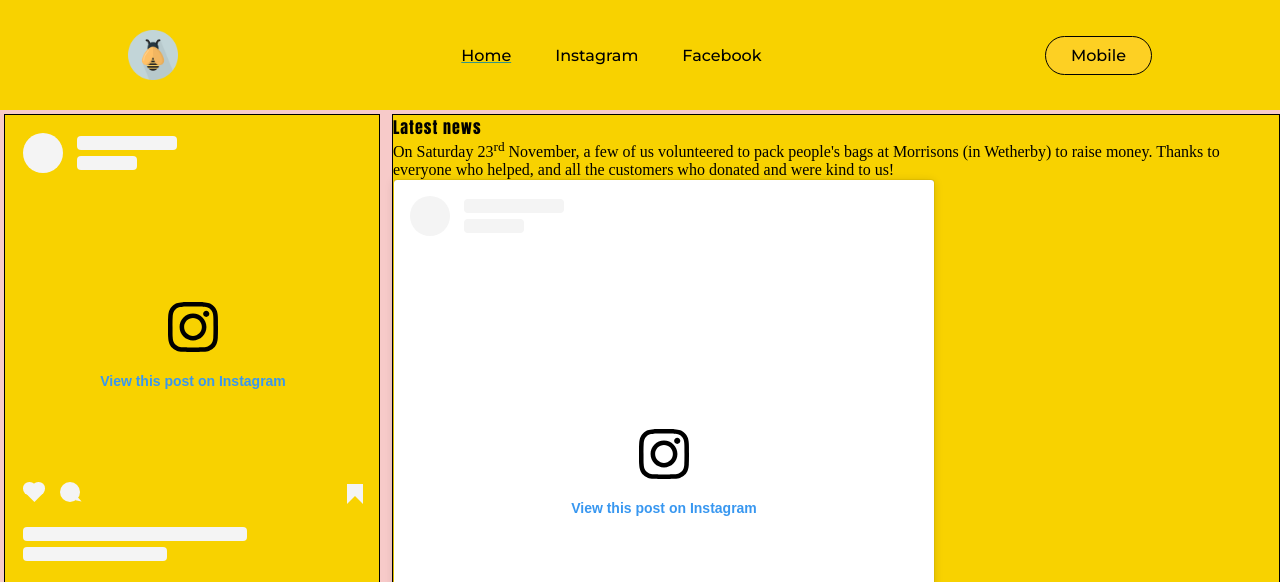
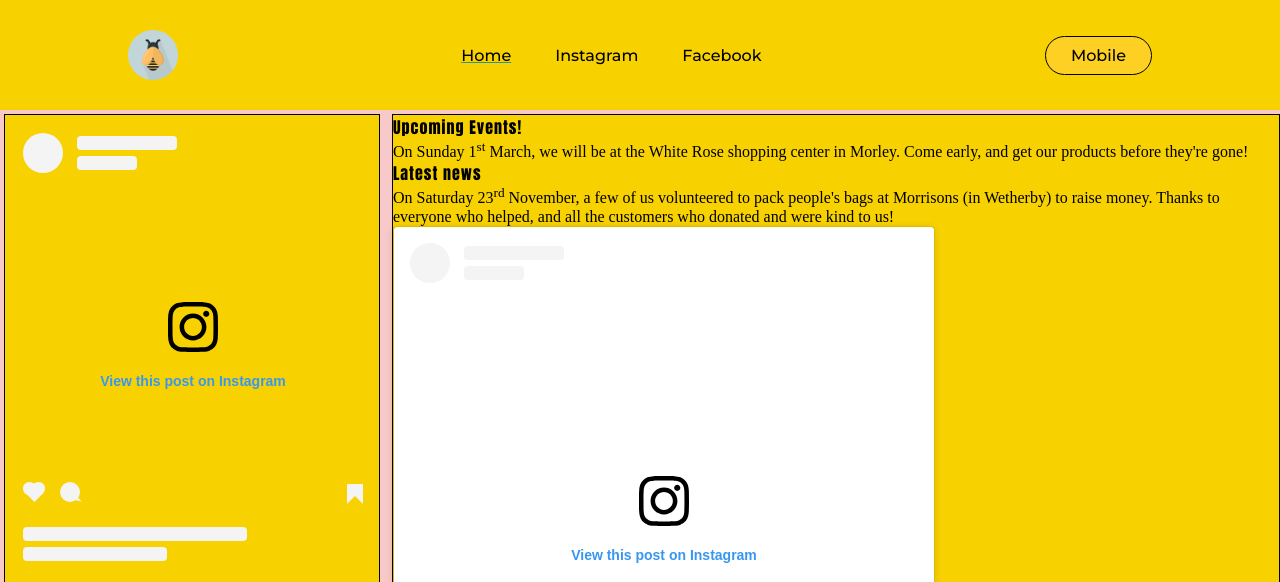
Before and after one commit to jbrunton4/weatherbee, a plain HTML site: page index.html in a window 1280 px wide. Shown: the top 582 px of the page. Drawn offline with Linux system fonts and the light colour scheme; a script that the page names is missing.

Commit message:
Update index.html

```diff
--- a/index.html
+++ b/index.html
@@ -48,6 +48,11 @@
       <blockquote class="twitter-tweet"><p lang="en" dir="ltr">Includes:<br>✔️Soil, seeds and jar to grow your own bee-friendly flowers 🌹<br>✔️A jar of honey 🍯<br>✔️A honeycomb 🐝<br>✔️A chocolate bee 🍫<br>✔️A decorative bee-themed box 💝 <a href="https://t.co/1PqCt3zDSS">pic.twitter.com/1PqCt3zDSS</a></p>&mdash; Weather Bees (@BeesWeather) <a href="https://twitter.com/BeesWeather/status/1197922912092786690?ref_src=twsrc%5Etfw">November 22, 2019</a></blockquote> <script async src="https://platform.twitter.com/widgets.js" charset="utf-8"></script>
     </div>
     <div id="main">
+
+      <font id="subtitle">
+        Upcoming Events!<br>
+      </font>
+      On Sunday 1<sup>st</sup> March, we will be at the White Rose shopping center in Morley. Come early, and get our products before they're gone!<br>
 
       <font id="subtitle">
         Latest news<br>
```
